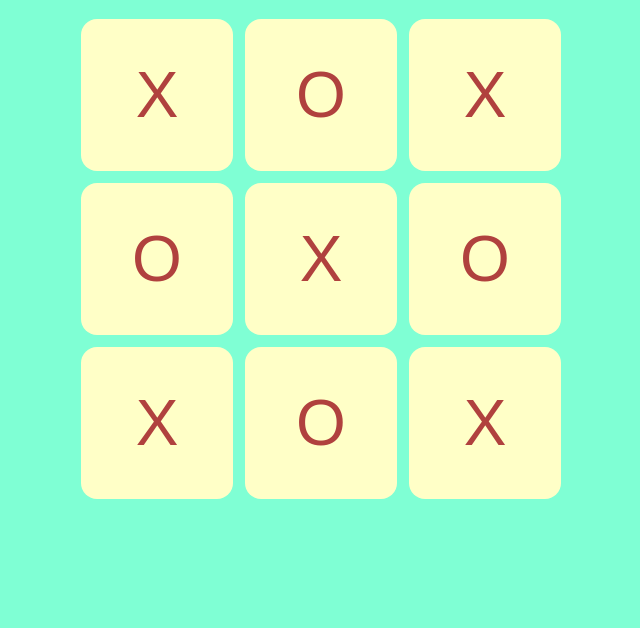
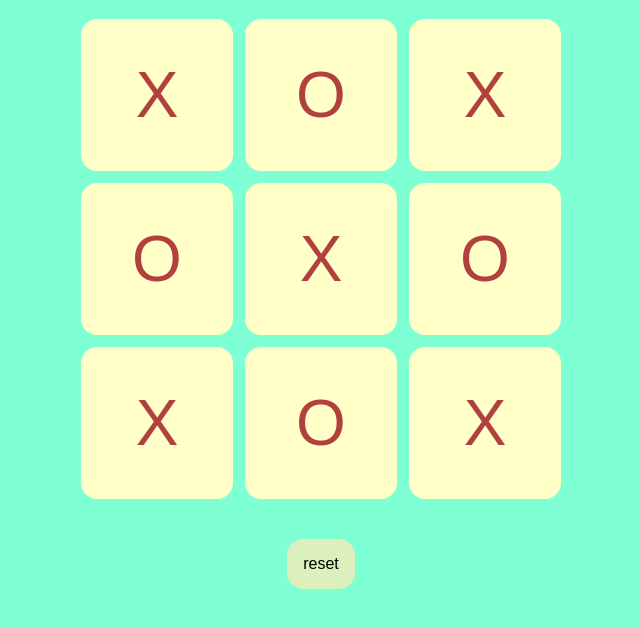
Before and after one commit to sital-tharu/tic-tac-toe-game, a plain HTML site: page index.html in a window 1280 px wide. Shown: the part 58-686 px from the top of the page, without its empty margins (319-959 px from the left). Drawn offline with Linux system fonts and the light colour scheme.

Commit message:
feat : add reset button and styling

```diff
--- a/index.html
+++ b/index.html
@@ -22,6 +22,7 @@
     <button class = "Box">X</button>
 </div>
 </div>
+<button id ="reset">reset</button>
     </main>
 </body>
 </html>
--- a/style.css
+++ b/style.css
@@ -34,3 +34,11 @@ body{
     color: #b0413e;
     background-color: #ffffc7;
 }
+
+#reset{
+    padding:1rem;
+    font-size: 1rem;
+    background-color:rgb(219, 240, 188);
+    border: none;
+    border-radius: 1rem;
+}
```
